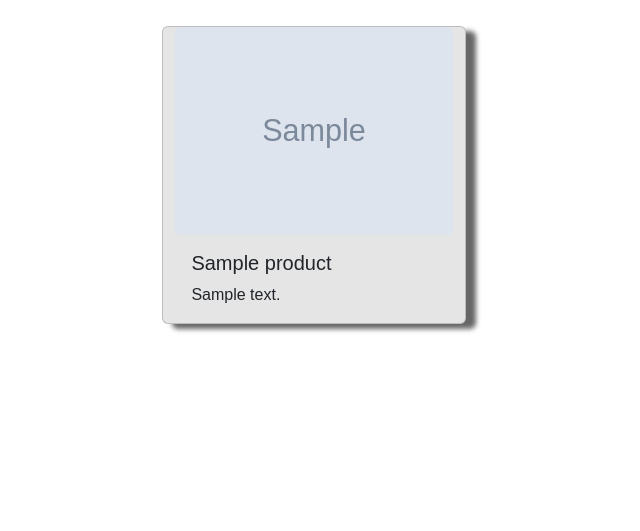
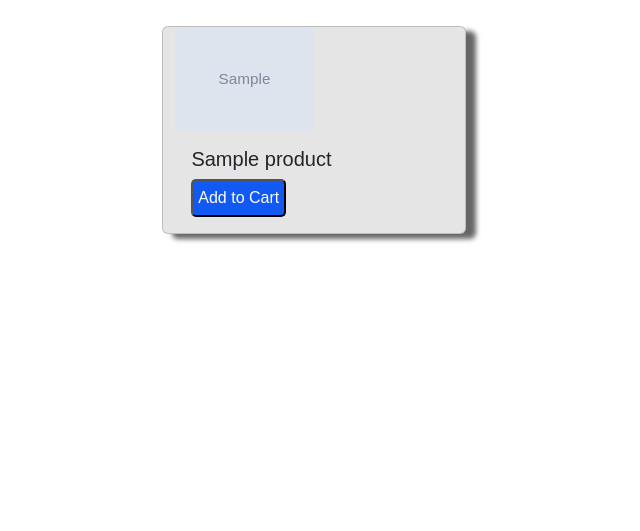
Before and after one commit to tamal002/mycart-Ecommerce-app, a Django app: page /shop/ in a window 1280 px wide. Shown: the part 56-587 px from the top of the page, without its empty margins (332-972 px from the left). After the commit the page ends 298 px from the top, so only its background shows below. Run offline with Django 5.2, Linux system fonts and the light colour scheme; tables that the repository leaves empty hold one stand-in row (values such as "Sample post"); grey boxes marked "Sample" are stand-in pictures.

Commit message:
making cart using js

```diff
--- a/shop/static/shop/css/shophomestyle.css
+++ b/shop/static/shop/css/shophomestyle.css
@@ -17,7 +17,7 @@ body {
 }
 
 #products{
-    height: 150%;
+    height: auto;
     width: 100%;
     display: flex;
     flex-direction: column;
@@ -26,7 +26,7 @@ body {
 }
 
 .row{
-  height: auto;
+  height: 30%;
   width: 99%;
   display: flex;
   margin-left: 1%;
@@ -46,7 +46,7 @@ body {
 
 .card{
     flex: 0 0 auto;
-    height: auto;
+    height: 30%;
     min-width: 25%;
     box-shadow: 10px 5px 5px rgba(0, 0, 0, 0.6);
     transition: color 0.1s ease-in;
@@ -61,9 +61,16 @@ body {
 
 .card-img-top{
   display: block;
-  /* height: 60%; */
-  width: 100%;
-  object-fit: contain;
+  height: 70%;
+  width: 50%;
+  object-fit: cover;
   filter: contrast(110%) saturate(110%);
   border-radius: 5px;
 }
+
+button{
+  background-color: rgb(17, 89, 243);
+  color: white;
+  padding: 2%;
+  border-radius: 5px;
+}
--- a/shop/templates/shop/base.html
+++ b/shop/templates/shop/base.html
@@ -89,6 +89,9 @@
       integrity="sha384-ndDqU0Gzau9qJ1lfW4pNLlhNTkCfHzAVBReH9diLvGRem5+R9g2FzA8ZGN954O5Q"
       crossorigin="anonymous"
     ></script>
+    <script src="https://code.jquery.com/jquery-3.6.0.min.js"></script>
+
+    {% block js %} {% endblock %}
 
     </body>
     </html>
--- a/shop/templates/shop/shophome.html
+++ b/shop/templates/shop/shophome.html
@@ -19,9 +19,10 @@
       <img src="{{product.image.url}}" class="card-img-top" alt="..." />
       <div class="card-body">
         <h5 class="card-title">{{product.product_name}}</h5>
-        <p class="card-text">
+        <button id="{{product.product_id}}" class="cart">Add to Cart</button>
+        {% comment %} <p class="card-text">
           {{product.description}}
-        </p>
+        </p> {% endcomment %}
       </div>
     </div>
 
@@ -34,3 +35,28 @@
   {% endfor %}
   </div>
   {% endblock %}
+
+  {% block js %}
+
+  <script>
+
+    if(localStorage.getItem("cart") == null){
+      var cart = {};
+    }
+    else {
+      cart = JSON.parse(localStorage.getItem("cart"));
+    }
+
+    $('.cart').click(function(){
+      let product_id = this.id.toString();
+      if(cart[product_id] == undefined){
+        cart[product_id] = 1;
+      }
+      else cart[product_id] += 1;
+
+      localStorage.setItem("cart", JSON.stringify(cart));
+      console.log(cart);
+    });
+  </script>
+
+  {% endblock %}
```
